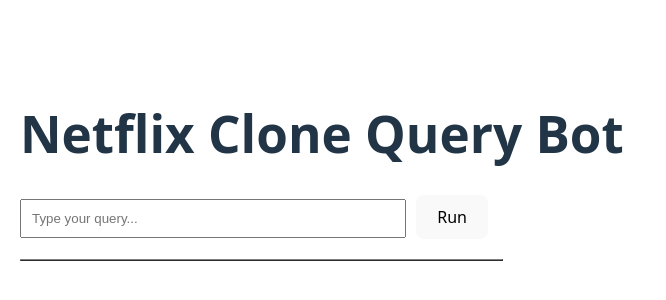
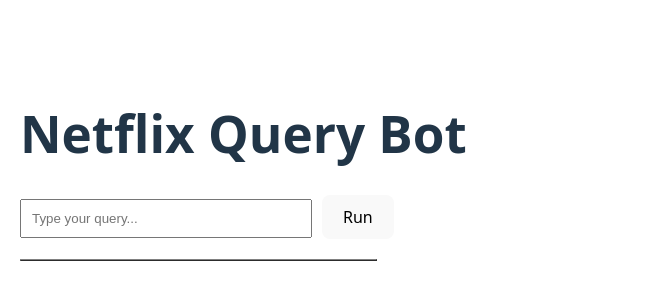
Before and after one commit to SubhanSandhu312/Netflix_Clone, a React (Vite) app: page / in a window 1280 px wide. Shown: the part 234-534 px from the top of the page, without its empty margins (0-666 px from the left). Built offline with nearby package versions, Linux system fonts and the light colour scheme.

Commit message:
Fifth commit

```diff
--- a/index.html
+++ b/index.html
@@ -4,7 +4,7 @@
     <meta charset="UTF-8" />
     <link rel="icon" type="image/svg+xml" href="/vite.svg" />
     <meta name="viewport" content="width=device-width, initial-scale=1.0" />
-    <title>Vite + React</title>
+    <title>Netflix Project</title>
   </head>
   <body>
 
--- a/src/App.jsx
+++ b/src/App.jsx
@@ -5,7 +5,7 @@
 function App() {
   return (
     <div style={{ padding: '20px' }}>
-      <h1>Netflix Clone Query Bot</h1>
+      <h1>Netflix Query Bot</h1>
       <PromptInput />
     </div>
   );
```
